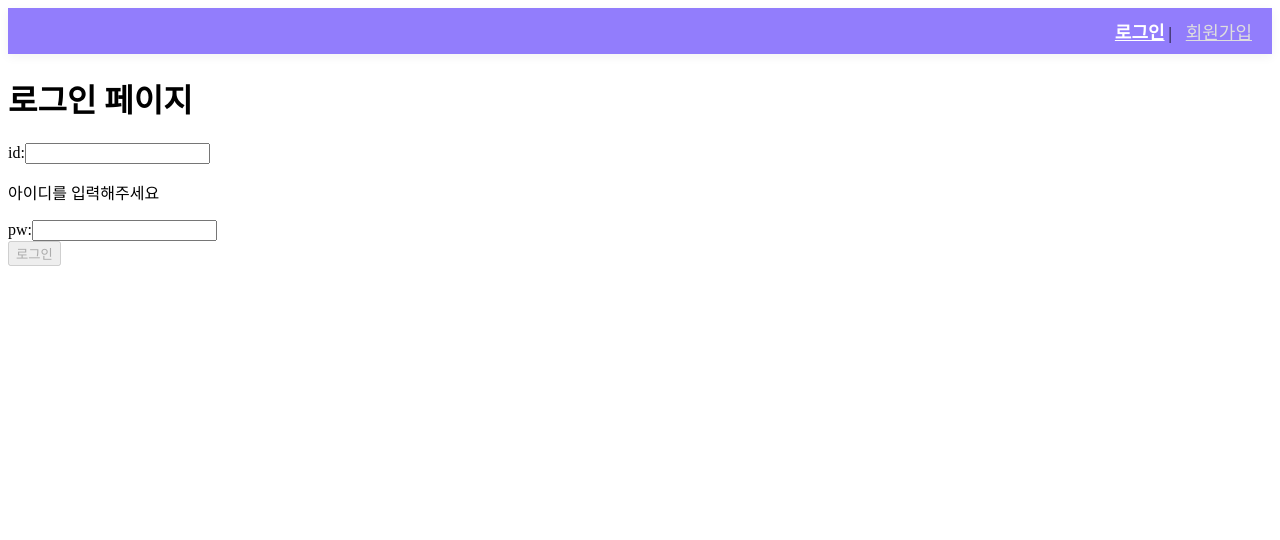
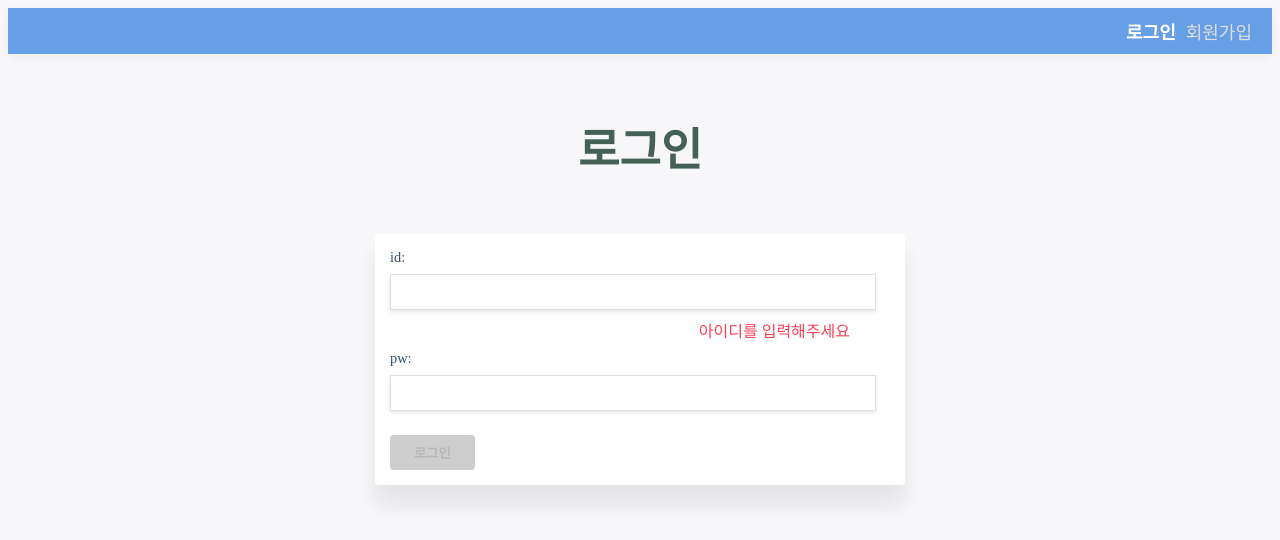
Before and after one commit to rary-developer/vue-diary, a Vue app: page /login in a window 1280 px wide. Shown: the top 540 px of the page. Built offline with nearby package versions, Linux system fonts and the light colour scheme.

Commit message:
vue-practice - make diary

```diff
--- a/src/App.vue
+++ b/src/App.vue
@@ -17,5 +17,5 @@ export default {
 </script>
 
 <style>
-
+@import './css/common.css';
 </style>
--- a/src/components/LoginForm.vue
+++ b/src/components/LoginForm.vue
@@ -1,21 +1,26 @@
 <template>
-  <div>
-    <div>
-      <form @submit.prevent="submitForm">
+  <div class="contents">
+    <div class="form-wrapper form-wrapper-sm">
+      <form @submit.prevent="submitForm" class="form">
         <div>
           <label for="userId">id:</label>
           <input id="userId" type="text" v-model="userId" />
-          <p>
-            <span v-if="!userId">
+          <p class="validation-text">
+            <span v-if="!userId" class="warning">
               아이디를 입력해주세요
             </span>
           </p>
         </div>
         <div>
           <label for="password">pw:</label>
-          <input id="password" type="text" v-model="password" />
+          <input id="password" type="password" v-model="password" />
         </div>
-        <button type="submit" :disabled="!password || !userId">
+        <button
+          type="submit"
+          :disabled="!password || !userId"
+          class="btn"
+          :class="!userId || !password ? 'disabled' : null"
+        >
         로그인
         </button>
       </form>
@@ -24,7 +29,8 @@
 </template>
 
 <script>
-import {loginUser} from '@/api/index';
+//import {loginUser} from '@/api/index';
+import UserSvc from '@/service/UserSvc';
 
 export default {
   data(){
@@ -40,10 +46,14 @@ export default {
           userId: this.userId,
           password: this.password,
         }
-        const {data} = await loginUser(userData);
-        console.log(data);
-        this.$store.commit('setUserId', data.userId);
-        this.$router.push('/calendar')
+        //const {data} = await loginUser(userData);
+        //console.log(data);
+        //this.$router.push('/calendar')
+        const response = await UserSvc.signIn(userData);
+        if(response.data.code === 200){
+          this.$store.commit('setUserData', response.data);
+          this.$router.push('/calendar')
+        }
 
       }catch(error){
         console.error(error);
--- a/src/components/SignUpForm.vue
+++ b/src/components/SignUpForm.vue
@@ -1,43 +1,62 @@
 <template>
-  <form @submit.prevent="submitForm">
+  <div ckass="contents">
+    <div class="form-wrapper form-wrapper-sm">
+      <form @submit.prevent="submitForm" class="form">
         <div>
-      <label for="loginId">id: </label>
-      <input type="text" id="loginId" v-model="loginId"/>
+          <label for="userId">id: </label>
+          <input type="text" id="userId" v-model="userId"/>
         </div>
         <div>
           <label for="password">password: </label>
-      <input type="text" id="password" v-model="password"/>
+          <input type="password" id="password" v-model="password"/>
         </div>
-    <button type="submit">회원가입</button>
+        <button
+          type="submit"
+          class="btn"
+          :disabled="!userId || !password"
+          :class="!userId || !password ? 'disabled' : null"
+        >
+        회원가입
+        </button>
         <!-- <p>{{ userNo }}</p> -->
       </form>
+    </div>
+  </div>
 </template>
 
 <script>
-import {singUpUser} from '@/api/index';
+//import {singUpUser} from '@/api/index';
+import UserSvc from '@/service/UserSvc'
 
 export default {
   data() {
     return {
-      loginId: '',
+      userId: '',
       password: '',
       userNo: '',
     }
   },
   methods:{
     async submitForm() {
+      try{
         const userData = {
-        loginId: this.loginId,
+          userId: this.userId,
           password: this.password,
         }
-
-      const {data} = await singUpUser(userData);
-
-      this.userNo = data.userNo;
+        const response = await UserSvc.signUp(userData);
+        if(response.data.code === 200){
+          alert("회원가입이 성공했습니다.");
+          this.$router.push({path:"/login"});
+        }
+      }
+      catch(error){
+        console.log(error);
+      }finally{
         this.initForm();
+      }
     },
     initForm(){
-      this.loginId = '';
+      this.userId = '';
       this.password = '';
     }
   }
--- a/src/components/common/AppHeader.vue
+++ b/src/components/common/AppHeader.vue
@@ -1,18 +1,16 @@
 <template>
   <header>
     <div>
-      <router-link to="/" class="logo">
-        {{ $store.state.userId }}
-      </router-link>
     </div>
     <div class="navigations">
       <template v-if="isUserLogin">
+        <span v-if="isUserLogin" >{{ $store.state.userId }}</span>
         <a href="javascript:;" @click="logoutUser" class="logout-button">
-          Logout
+          로그아웃
         </a>
       </template>
       <template v-else>
-        <router-link to="/login">로그인</router-link> |
+        <router-link to="/login">로그인</router-link>
         <router-link to="/signup">회원가입</router-link>
       </template>
     </div>
@@ -26,8 +24,11 @@ export default{
     isUserLogin(){
       return this.$store.getters.isLogin;
     },
-    logoutUser(){
-      return this.$store.commit('clearUserId');
+  },
+  methods: {
+    logoutUser() {
+      this.$store.commit('clearUserData');
+      this.$router.push('/login');
     }
   }
 }
@@ -43,7 +44,7 @@ header {
   justify-content: space-between;
   align-items: center;
   padding: 10px 20px;
-  background-color: #927dfc;
+  background-color: #679fe6;
   z-index: 2;
   box-shadow: 0px 3px 10px rgba(0, 0, 0, 0.05);
 }
--- a/src/css/common.css
+++ b/src/css/common.css
@@ -0,0 +1,187 @@
+body {
+  background: #F7F6F9;
+}
+.app {
+	position: relative;
+	width: 100%;
+	height: 100%;
+  font-size: 1.4rem;
+}
+.app-contents {
+  height: calc(100% - 64px - 102px);
+}
+h1 {
+	text-align: center;
+	font-weight: 100;
+}
+
+/*--- LINK ---*/
+a {
+  color: #364f6b;
+  text-decoration: none;
+}
+a:hover {
+  color: #3fc1c9;
+}
+
+/*--- LAYOUT ---*/
+.contents {
+  max-width: 1020px;
+  margin: 0 auto;
+  padding: 0 5px;
+  width: 100%;
+}
+/*--- HEADER ---*/
+.page-header {
+  font-size: 45px;
+	font-weight: 600;
+	color: #456155;
+	padding: 30px 5px 15px;
+}
+
+/*--- FORM ---*/
+.form-container {
+  display: flex;
+  align-items: center;
+}
+.form-wrapper {
+  background: white;
+  -webkit-box-shadow: 0 20px 20px rgba(0, 0, 0, 0.08);
+  box-shadow: 0 20px 20px rgba(0, 0, 0, 0.08);
+  border-radius: 3px;
+  padding: 15px 15px;
+}
+.form-wrapper.form-wrapper-sm {
+  max-width: 500px;
+  margin: 40px auto;
+}
+.form-wrapper-sm .page-header {
+  padding: 0px 0 20px;
+}
+.form {
+	width: 460px;
+	height: 100%;
+}
+.form .validation-text {
+	margin-top: -0.5rem;
+	margin-bottom: 0.5rem;
+	font-size: 1rem;
+	display: flex;
+	flex-direction: row-reverse;
+	justify-content: space-between;
+}
+.form label {
+  width: 100%;
+  display: block;
+  margin-bottom: 0.5rem;
+  color: #364f6b;
+  font-size: 90%;
+}
+.form input,
+.form textarea {
+  font-family: inherit;
+  font-size: 100%;
+  width: 100%;
+  border: 1px solid #dae1e7;
+  box-shadow: 0 2px 4px 0 rgba(0,0,0,.1);
+  padding: 0.5rem 0.75rem;
+  margin-bottom: 1rem;
+}
+.form input.valid {
+  border: 1px solid #21b314;
+}
+.form input.invalid {
+  border: 1px solid red;
+}
+.form div:nth-last-child(2) {
+  margin-bottom: 0.5rem;
+}
+.btn {
+  background: #9e9e9e;
+  padding: 0.5rem 1.5rem;
+  font-weight: 700;
+  border-radius: .25rem;
+  border: 0 solid #dae1e7;
+}
+.btn.disabled {
+  opacity: 0.5;
+  cursor: not-allowed;
+}
+.log {
+  color: #ff4057;
+  font-size: 1rem;
+  text-align: center;
+}
+.warning {
+  color: #ff4057;
+}
+
+/*--- LIST ---*/
+.list-container {
+	padding-top: 13px;
+}
+.list-container.sticky {
+	margin-top: 76px;
+}
+.list-container > ul {
+	display: flex;
+	flex-wrap: wrap;
+}
+.list-container > ul > li {
+	position: relative;
+	flex-grow: 1;
+	width: 320px;
+	height: 250px;
+	margin: 7px;
+	padding: 10px 20px;
+	background: white;
+	box-shadow: 0 20px 20px rgba(0, 0, 0, 0.08);
+	border-radius: 3px;
+}
+.post-title {
+	font-size: 24px;
+	font-weight: 600;
+	margin-bottom: 0.5rem;
+}
+.post-contents {
+	height: 160px;
+	overflow-y: auto;
+	font-size: 18px;
+}
+.post-time {
+	position: absolute;
+	bottom: 4px;
+	right: 5px;
+	font-size: 14px;
+	color: #9e9e9e;
+}
+.icon {
+	font-size: 1.3rem;
+	cursor: pointer;
+	color: #364f6b;
+	padding-right: 0.4rem;
+}
+.icon:hover {
+	color: #3fc1c9;
+}
+.icon:active {
+	color: #fc5185;
+}
+.ion-md-create {
+	padding-left: 0.1rem;
+}
+.create-button {
+	width: 60px;
+	height: 60px;
+	border-radius: 50%;
+	position: fixed;
+	right: 20px;
+	bottom: 70px;
+	display: flex;
+	align-items: center;
+	justify-content: center;
+	color: white;
+	box-shadow: 0px 5px 10px rgba(0, 0, 0, 0.1);
+	background: #fe9616;
+	border: 3px solid white;
+}
--- /dev/null
+++ b/src/service/Service.js
@@ -0,0 +1,61 @@
+import axios from 'axios';
+
+class Service{
+  constructor(){
+    this.$axios = axios.create({
+      baseURL: 'http://121.161.237.50:50005',
+      headers:{
+        Accept:"application/json","Content-Type":"application/json"
+      },
+      widthCredentials:true
+    })
+    this.$axios.interceptors.response.use((response)=>{
+        return response
+    }, ()=>{
+        return -1
+    })
+  }
+  get(path, param={}){
+    return this.$axios.request({
+      method:"GET",
+      url:path,
+      params:param,
+      responseType:"json"
+    })
+  }
+  put(path,payload){
+    return this.$axios.request({
+      method:"PUT",
+      url:path,
+      responseType:"json",
+      data:payload
+    })
+  }
+  patch(path, payload){
+      return this.$axios.request({
+          method:"PATCH",
+          url:path,
+          responseType:"json",
+          data:payload
+      })
+  }
+  post(path,payload){
+      return this.$axios.request({
+          method:"post",
+          url:path,
+          responseType:"json",
+          data:payload
+      })
+  }
+  delete(path,payload){
+      return this.$axios.request({
+          method:'delete',
+          url:path,
+          responseType:'json',
+          params:payload
+      })
+  }
+
+}
+
+export default Service;
--- /dev/null
+++ b/src/service/UserSvc.js
@@ -0,0 +1,19 @@
+import Service from "@/service/Service";
+
+class userSvc extends Service{
+  signIn(param={}){
+    return this.get('/api/user/in', param)
+      .then(response => {
+        return response;
+      })
+  }
+  signUp(param={}) {
+      return this.post('/api/user/up', param)
+          .then(response => {
+            console.log(response);
+            return response;
+          });
+  }
+}
+
+export default new userSvc()
--- a/src/store/index.js
+++ b/src/store/index.js
@@ -6,18 +6,21 @@ Vue.use(Vuex);
 export default new Vuex.Store({
   state: {
     userId: '',
+    userNo: '',
   },
   getters: {
     isLogin(state){
-      return state.userId !== ''
-    }
+      return state.userId !== '';
+    },
   },
   mutations: {
-    setUserId(state, userId){
-      state.userId = userId;
+    setUserData(state, data){
+      state.userId = data.data.userData.userId;
+      state.userNo = data.data.userData.userNo;
     },
-    clearUserId(state){
+    clearUserData(state){
       state.userId = '';
+      state.userNo = '';
     }
   },
   actions: {
--- a/src/views/LoginPage.vue
+++ b/src/views/LoginPage.vue
@@ -1,6 +1,6 @@
 <template>
   <div>
-    <h1 class="page-header">로그인 페이지</h1>
+    <h1 class="page-header">로그인</h1>
     <LoginForm></LoginForm>
   </div>
 </template>
@@ -17,4 +17,5 @@ export default {
 
 <style>
 
+
 </style>
--- a/src/views/SignUpPage.vue
+++ b/src/views/SignUpPage.vue
@@ -1,6 +1,6 @@
   <template>
     <div>
-      <h1>회원가입 페이지</h1>
+      <h1>회원가입</h1>
       <SignUpForm></SignUpForm>
   </div>
 </template>
```
Also changed, not shown: vue.config.js (indentation only). Lines whose indentation alone changed are shown as unchanged.
